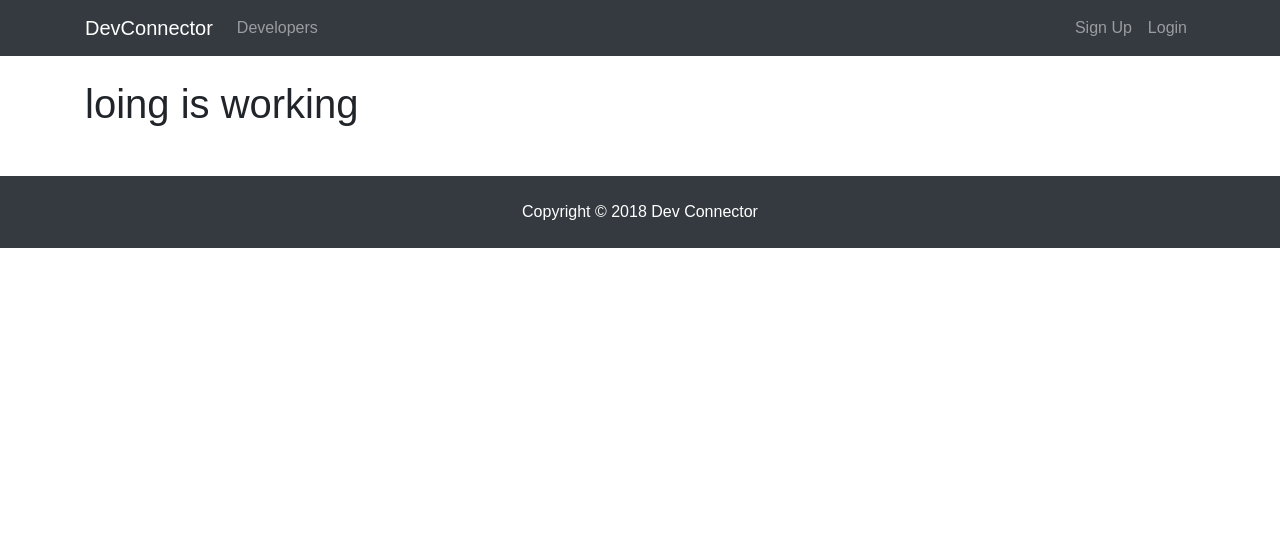
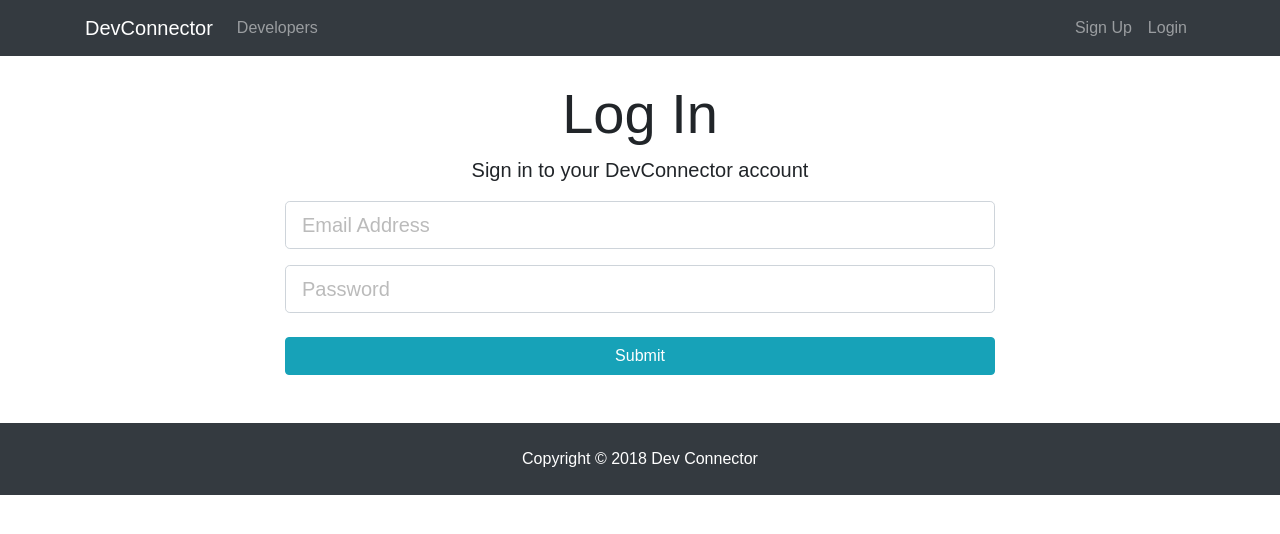
Before and after one commit to tarcisiocorte/dev-social-community, a React (Create React App) app in the folder client/: page /login in a window 1280 px wide. Shown: the top 534 px of the page. Built offline with nearby package versions, Linux system fonts and the light colour scheme.

Commit message:
Testing registration with Axios

```diff
--- a/client/package.json
+++ b/client/package.json
@@ -3,6 +3,7 @@
   "version": "0.1.0",
   "private": true,
   "dependencies": {
+    "axios": "^0.18.0",
     "react": "^16.4.2",
     "react-dom": "^16.4.2",
     "react-router-dom": "^4.3.1",
--- a/client/src/components/auth/Login.js
+++ b/client/src/components/auth/Login.js
@@ -1,11 +1,61 @@
 import React, { Component } from 'react'
 
- class Login extends Component {
+class Login extends Component {
+  constructor(){
+    super();
+    this.state = {
+      email: '',
+      password: '',
+      errors: {}
+    };
+
+    this.onChange = this.onChange.bind(this);
+    this.onSubmit = this.onSubmit.bind(this);
+  }
+
+  onChange(e){
+    this.setState({[e.target.name]: e.target.value});
+  }
+
+  onSubmit(e){
+    e.preventDefault();
+    const userLogin = {
+      email: this.state.email,
+      password: this.state.password
+    }
+    console.log(userLogin);
+  }
+
   render() {
     return (
-      <div>
-          <h1>loing is working</h1>
-
+      <div className="login">
+        <div className="container">
+          <div className="row">
+            <div className="col-md-8 m-auto">
+              <h1 className="display-4 text-center">Log In</h1>
+              <p className="lead text-center">Sign in to your DevConnector account</p>
+              <form onSubmit={this.onSubmit}>
+                <div className="form-group">
+                  <input type="email"
+                    className="form-control form-control-lg"
+                    placeholder="Email Address"
+                    name="email"
+                    value={this.state.email}
+                    onChange={this.onChange} />
+                </div>
+                <div className="form-group">
+                  <input type="password"
+                   className="form-control form-control-lg"
+                   placeholder="Password"
+                   name="password"
+                   value={this.state.password}
+                   onChange={this.onChange} />
+                </div>
+                <input type="submit" className="btn btn-info btn-block mt-4" />
+              </form>
+            </div>
+          </div>
+        </div>
       </div>
     )
   }
--- a/client/src/components/auth/Register.js
+++ b/client/src/components/auth/Register.js
@@ -1,4 +1,5 @@
 import React, { Component } from 'react'
+import axios from 'axios';
 
 class Register extends Component {
   constructor(){
@@ -26,8 +27,11 @@
       email: this.state.email,
       password: this.state.password,
       password2: this.state.password2,
-    }
-    console.log(newUser);
+    };
+
+    axios.post('/api/users/register', newUser)
+    .then(res => console.log(res.data))
+    .catch(err => console.log(err.response.data))
   }
 
   render() {
```
Also changed, not shown: 1 other file (tests, documents, lock files or other folders).
